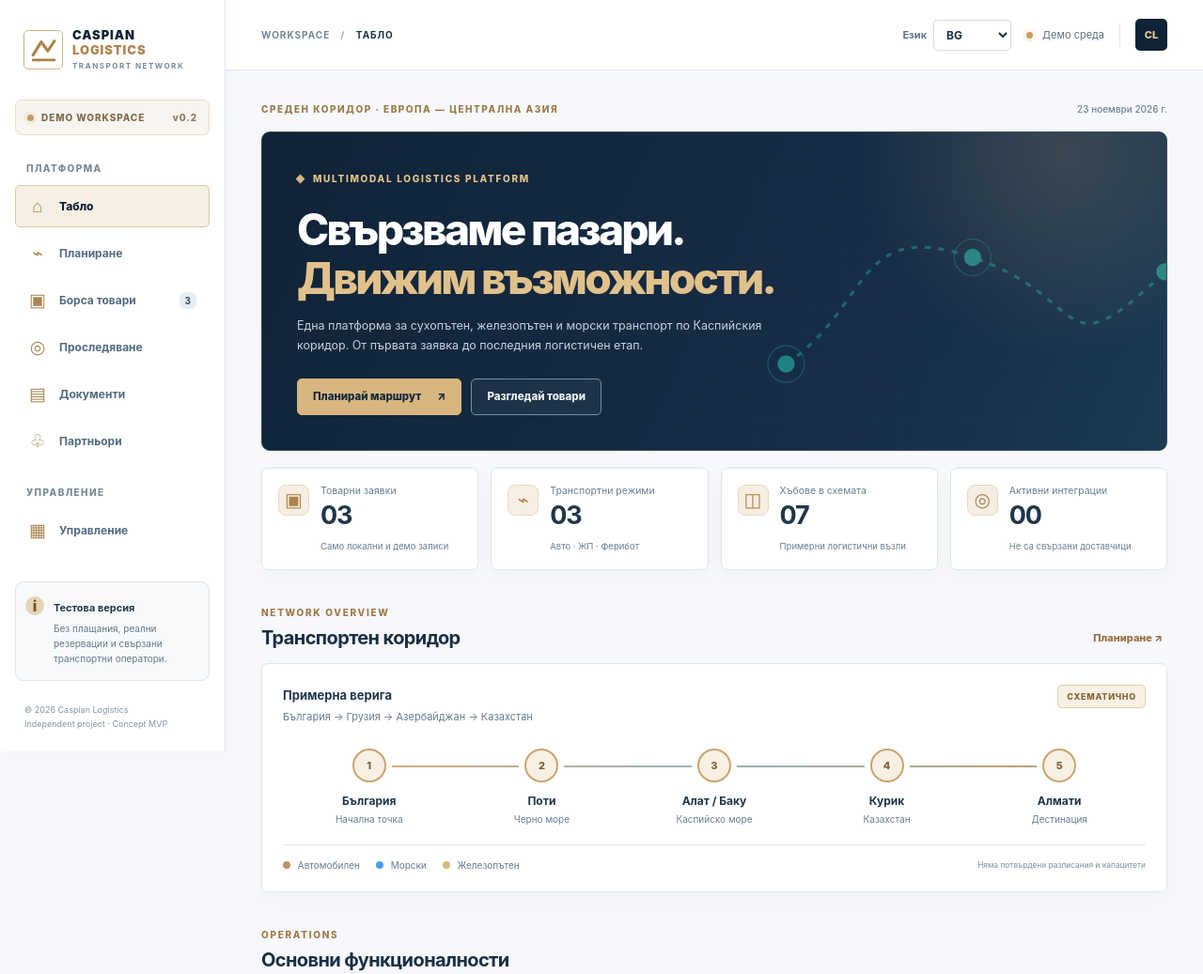
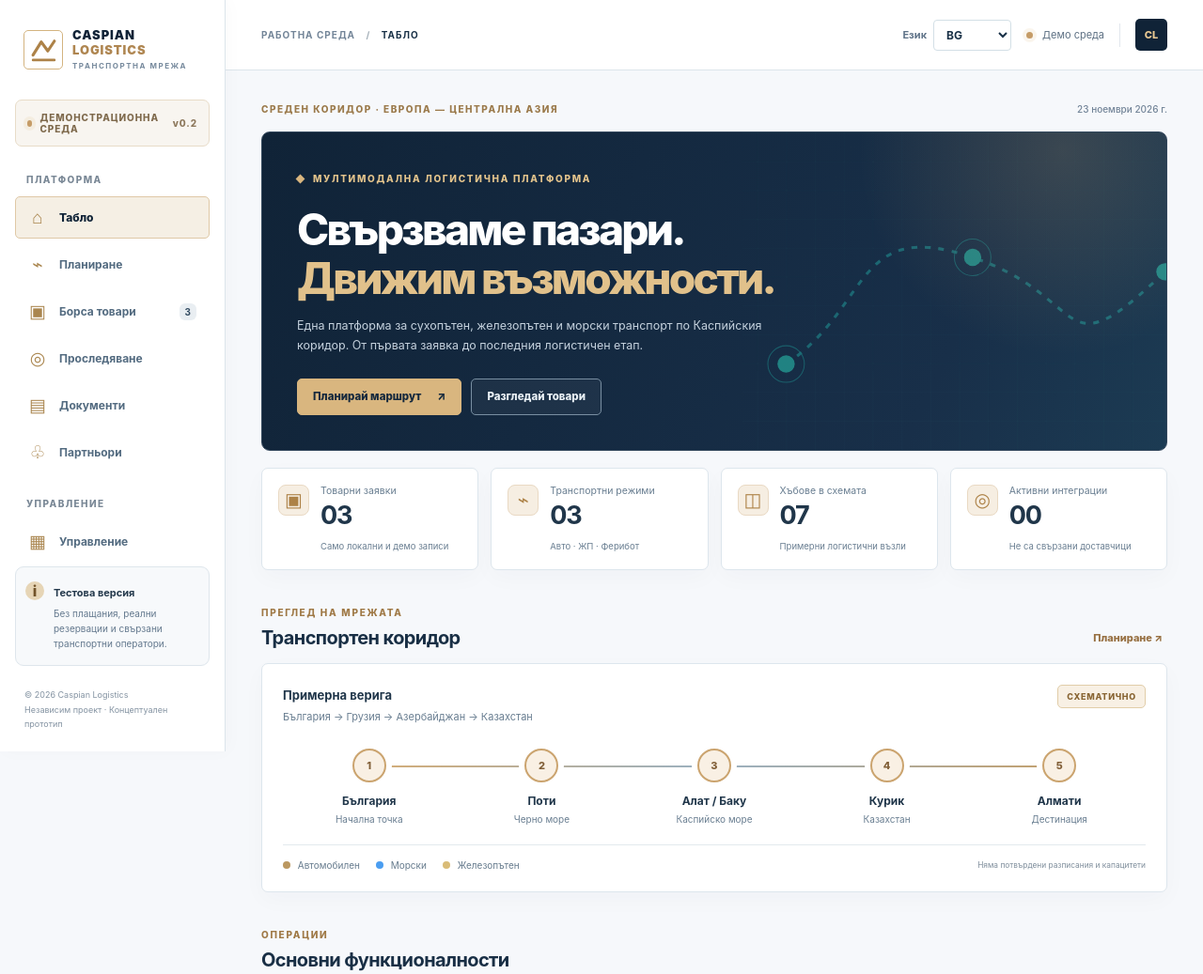
Before and after one commit to DNCHCOIN/CASPIAN-LOGISTICS, a plain HTML site: page index.html in a window 1280 px wide. Shown: the top 1037 px of the page at 94% size. Drawn offline with Linux system fonts and the light colour scheme.

Commit message:
i18n: complete English-first sidebar, section and footer labels for all three languages

```diff
--- a/index.html
+++ b/index.html
@@ -572,6 +572,12 @@ table{color:#253b51}
     const translations={bg,en,zh};
     [bg,en,zh].forEach(label=>transMap.set(label,translations));
   });
+  // Localize English-first labels too. Brand names, identifiers and logistics standards stay unchanged.
+  const englishFirstPairs=[["TRANSPORT NETWORK","ТРАНСПОРТНА МРЕЖА","交通运输网络"],["DEMO WORKSPACE","ДЕМОНСТРАЦИОННА СРЕДА","演示工作区"],["Independent project · Concept MVP","Независим проект · Концептуален прототип","独立项目 · 概念原型"],["WORKSPACE","РАБОТНА СРЕДА","工作区"],["MULTIMODAL LOGISTICS PLATFORM","МУЛТИМОДАЛНА ЛОГИСТИЧНА ПЛАТФОРМА","多式联运物流平台"],["NETWORK OVERVIEW","ПРЕГЛЕД НА МРЕЖАТА","运输网络概览"],["OPERATIONS","ОПЕРАЦИИ","业务操作"],["ROUTE ENGINE","ПЛАНИРАНЕ НА МАРШРУТИ","路线规划引擎"],["DEMO ROUTING","ДЕМОНСТРАЦИОННИ МАРШРУТИ","演示路线规划"],["FREIGHT EXCHANGE","БОРСА ЗА ТОВАРИ","货运市场"],["MILESTONE VISIBILITY","ПРОСЛЕДЯВАНЕ НА ЕТАПИТЕ","运输节点追踪"],["DOCUMENT WORKSPACE","РАБОТА С ДОКУМЕНТИ","单证工作区"],["PARTNER NETWORK","ПАРТНЬОРСКА МРЕЖА","合作伙伴网络"],["DEMO MANAGEMENT","ДЕМОНСТРАЦИОННО УПРАВЛЕНИЕ","演示管理"],["DEMO","ДЕМО","演示"],["Independent project","Независим проект","独立项目"],["Concept MVP","Концептуален прототип","概念原型"]];
+  englishFirstPairs.forEach(([en,bg,zh])=>{
+    const translations={bg,en,zh};
+    [bg,en,zh].forEach(label=>transMap.set(label,translations));
+  });
   const ui = value => transMap.get(value)?.[languageSwitch.value] || value;
   const localizedDate = date => {
     if(!/^\d{4}-\d{2}-\d{2}$/.test(String(date)))return '—';
```
